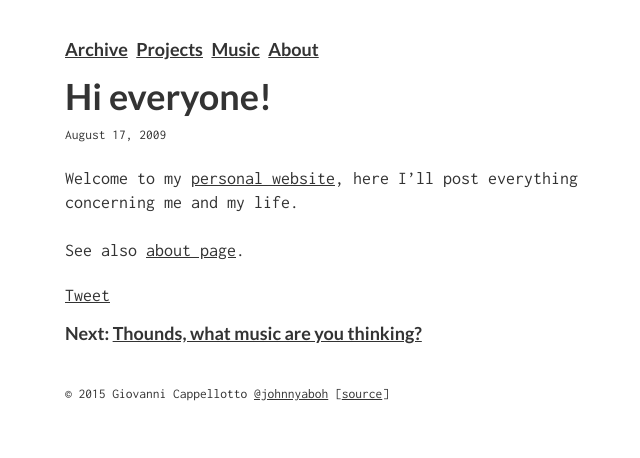
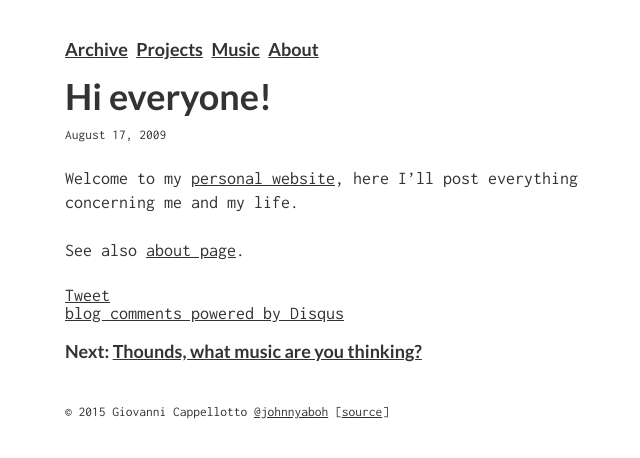
Before and after one commit to curlybracketshq/giovanni.curlybrackets.it, a Jekyll site: the page built from _posts/2009-08-17-hi-everybody.markdown, in a window 1280 px wide. Shown: the top 458 px of the page, without its empty margins (295-935 px from the left). Built offline with Jekyll 4.4.1, drawn with Linux system fonts in a browser that asks for light colours; comment, search, counter and statistics services are not loaded.

Commit message:
Re-enable Disqus comments on posts

```diff
--- /dev/null
+++ b/_includes/disqus.html
@@ -0,0 +1,14 @@
+<div id="disqus_thread"></div>
+<script type="text/javascript">
+  /**
+    * var disqus_identifier; [Optional but recommended: Define a unique identifier (e.g. post id or slug) for this thread]
+    */
+  var disqus_identifier = '{{ page.url }}';
+  (function() {
+   var dsq = document.createElement('script'); dsq.type = 'text/javascript'; dsq.async = true;
+   dsq.src = 'http://focustheweb.disqus.com/embed.js';
+   (document.getElementsByTagName('head')[0] || document.getElementsByTagName('body')[0]).appendChild(dsq);
+  })();
+</script>
+<noscript>Please enable JavaScript to view the <a href="http://disqus.com/?ref_noscript=focustheweb">comments powered by Disqus.</a></noscript>
+<a href="http://disqus.com" class="dsq-brlink">blog comments powered by <span class="logo-disqus">Disqus</span></a>
--- a/_layouts/post.html
+++ b/_layouts/post.html
@@ -15,6 +15,7 @@
   {{ content }}
 
   {% include tweet.html %}
+  {% include disqus.html %}
 </article>
 
 {% if page.next.url %}
```
